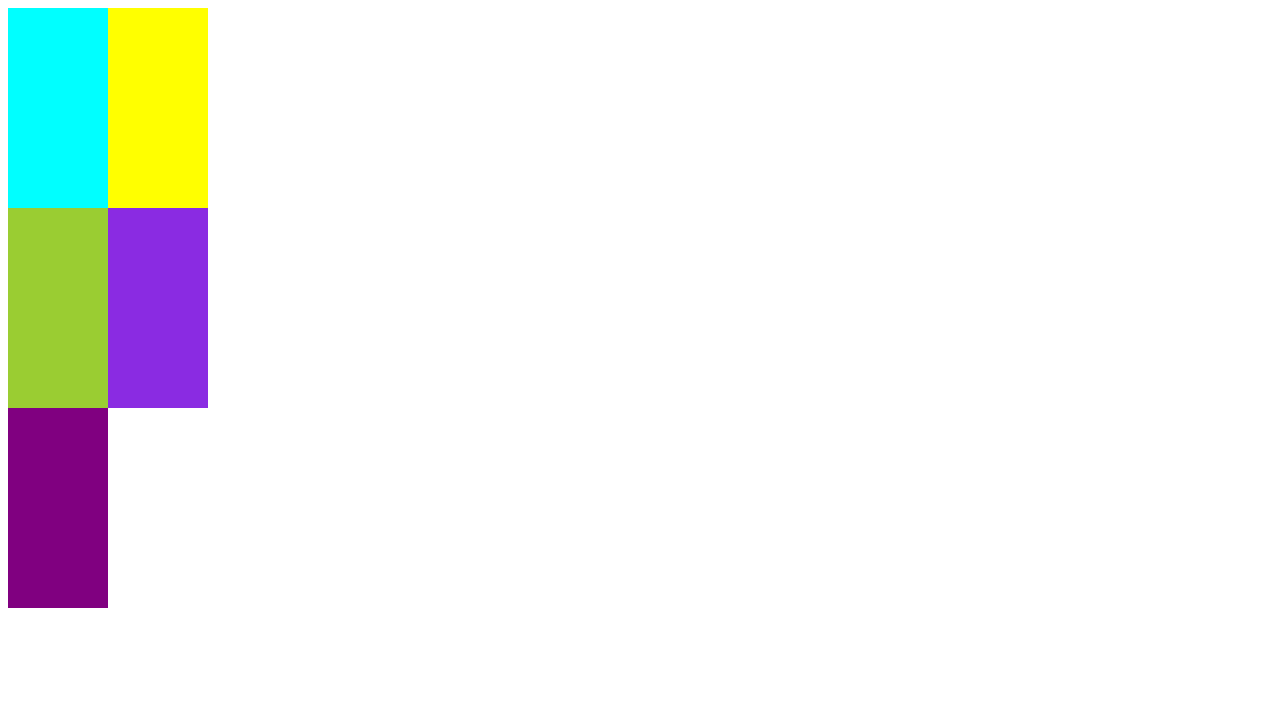
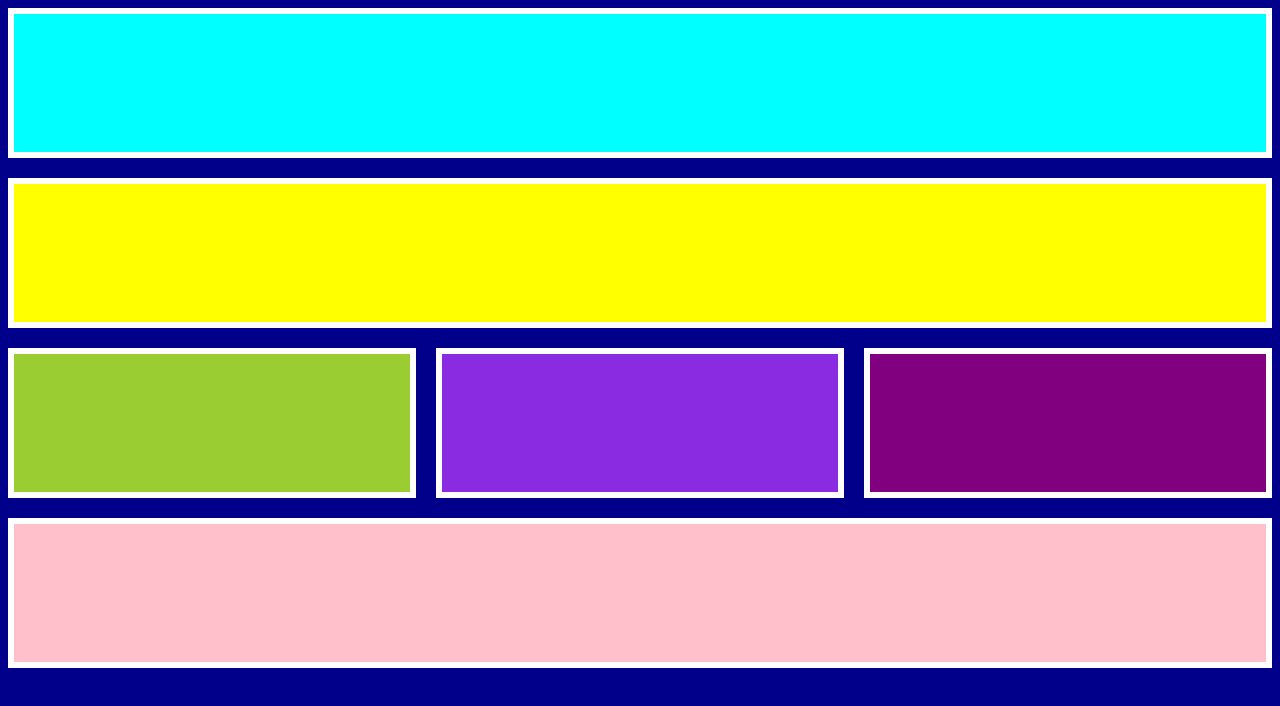
Before and after one commit to Zach-Trani/100devs-homework, a plain HTML site: page css-grid-demo/index.html in a window 1280 px wide. Drawn offline with Linux system fonts and the light colour scheme.

Commit message:
grid overview

```diff
--- a/css-grid-demo/index.html
+++ b/css-grid-demo/index.html
@@ -15,6 +15,7 @@
         <div class="grid-item grid-item-3"></div>
         <div class="grid-item grid-item-4"></div>
         <div class="grid-item grid-item-5"></div>
+        <div class="grid-item grid-item-6"></div>
     </div>
 
 </body>
--- a/css-grid-demo/styles.css
+++ b/css-grid-demo/styles.css
@@ -1,36 +1,56 @@
 body {
-    height: 80vh;
-    width: 100vh;
+    font-size: 20px;
+    background-color: darkblue;
+}
+
+.grid-item {
+    border: 6px white solid;
 }
 
 .grid-item-1 {
     background-color: cyan;
-    height: 200px;
-    /* width: 900px; */
+    grid-area: header;
+
+
 }
 .grid-item-2 {
     background-color: yellow;
-    height: 200px;
-    /* width: 900px; */
+    grid-area: section-one;
+
+
 }
 .grid-item-3 {
     background-color: yellowgreen;
-    height: 200px;
-    /* width: 900px; */
+    grid-area: section-two;
+
 }
 .grid-item-4 {
     background-color: blueviolet;
-    height: 200px;
-    /* width: 900px; */
+    grid-area: section-three;
+
+
 }
 .grid-item-5 {
     background-color: purple;
-    height: 200px;
-    /* width: 900px; */
+    grid-area: section-four;
+}
+
+.grid-item-6 {
+    background-color: pink;
+    grid-area: footer;
 }
 
 .grid-container {
     display: grid;
-    /* array: %,px, fr*/
-    grid-template-columns: repeat(2, 100px)
+    /* array: %,px, fr (of the screen)*/
+    grid-template-columns: 1fr 1fr 1fr;
+    grid-auto-rows: minmax(150px, auto);
+    row-gap: 20px;
+    column-gap: 20px;
+    grid-template-areas:
+    "header header header"
+    "section-one section-one section-one"
+    "section-two section-three section-four"
+    "footer footer footer"
+    ;
 }
```
